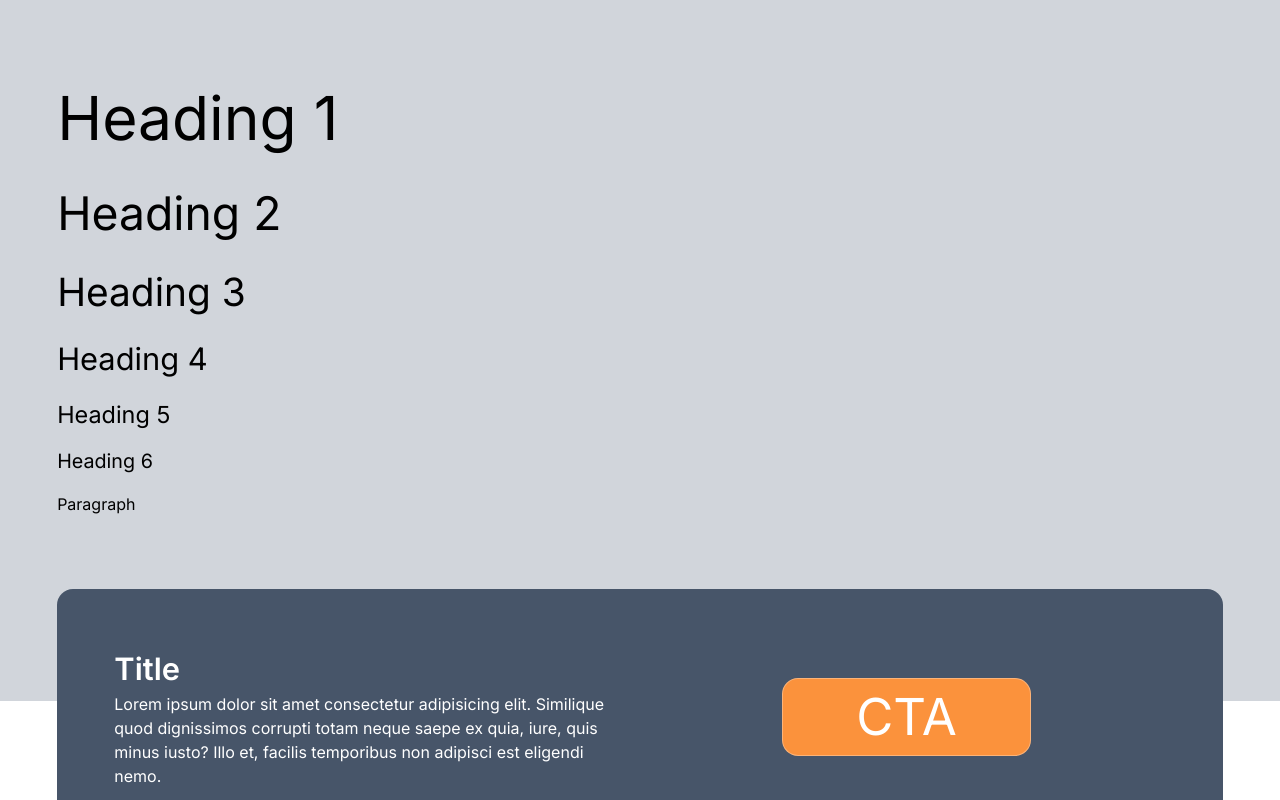
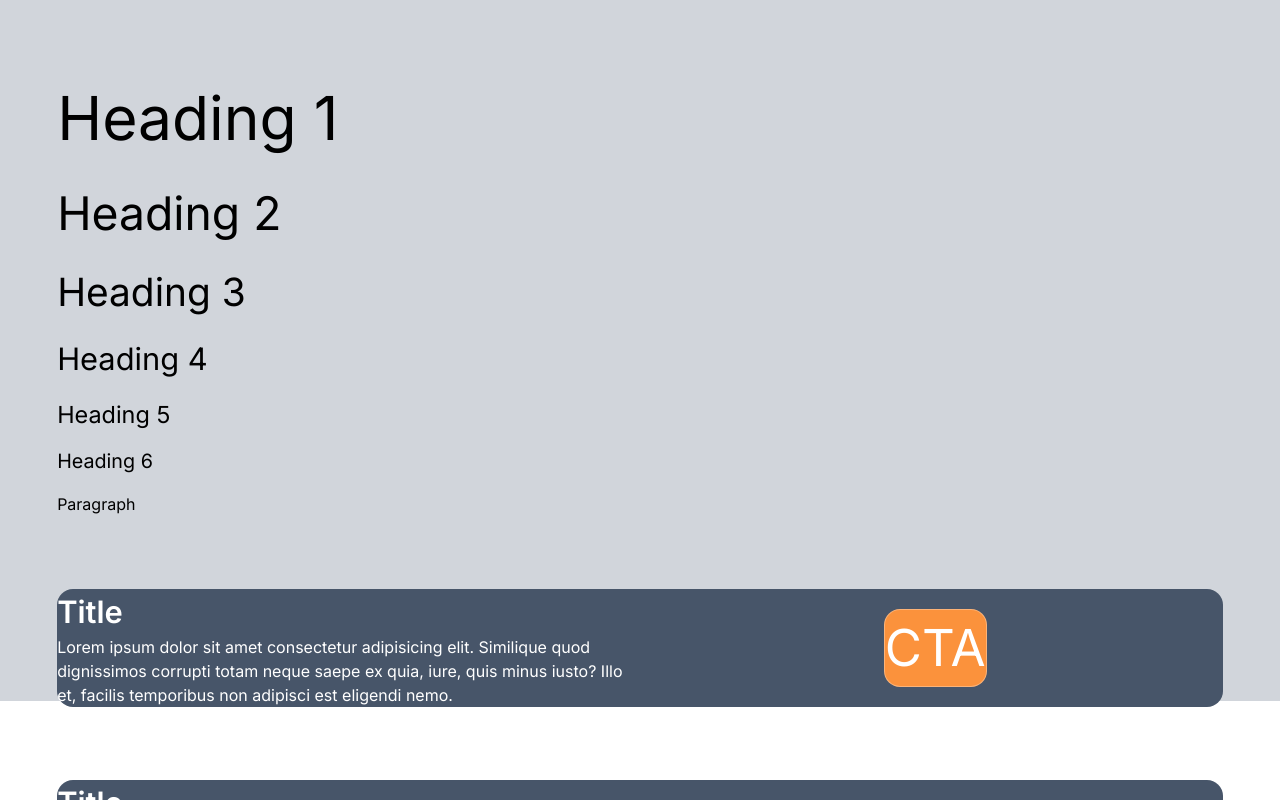
Before and after one commit to emmanuelubachi/nextjs-simple-starter, a Next.js app: page / in a window 1280 px wide. Shown: the top 800 px of the page. Built offline with nearby package versions, Linux system fonts and the light colour scheme.

Commit message:
style: added clamp

```diff
--- a/style/globals.css
+++ b/style/globals.css
@@ -4,12 +4,12 @@
 
 @layer base {
   :root {
-    /*  LAYOUT */
-    /* 100% of root, 5rem to 1rem, screen 1440 - 320 */
-    --section-block-padding: clamp(2rem, 4.286vw + 1.143rem, 5rem);
+    /*  Clamps */
+    /* 100% of root, 5rem to 2rem, screen 1440 - 320 */
+    --clamp_5-2: clamp(2rem, 4.286vw + 1.143rem, 5rem);
 
     /* 100% of root, 4rem to 1rem, screen 1440 - 320 */
-    --section-inline-padding: clamp(1rem, 4.286vw + 0.143rem, 4rem);
+    --clamp_4-1: clamp(1rem, 4.286vw + 0.143rem, 4rem);
 
     /* TYPOGRAPHY */
     /* 100% of root, desktop 4rem, mobile 2.5rem, screen 1440 - 320  */
@@ -84,7 +84,7 @@
 
   /*  LAYOUT */
   section {
-    @apply px-section_x py-section_y;
+    @apply px-clamp_4-1 py-clamp_5-2;
   }
 
   .section_container {
--- a/tailwind.config.ts
+++ b/tailwind.config.ts
@@ -29,10 +29,9 @@ const config: Config = {
 
     extend: {
       padding: {
-        section_x: 'var(--section-inline-padding)',
-        section_y: 'var(--section-block-padding)',
-        section_card_offset:
-          'calc(var(--section-block-padding) + var(--card-offset))'
+        'clamp_5-2': 'var(--clamp_5-2)',
+        'clamp_4-1': 'var(--clamp_4-1)',
+        section_card_offset: 'calc(var(--clamp_5-2) + var(--card-offset))'
       },
       margin: {
         card_offset: 'var(--card-offset)'
```
